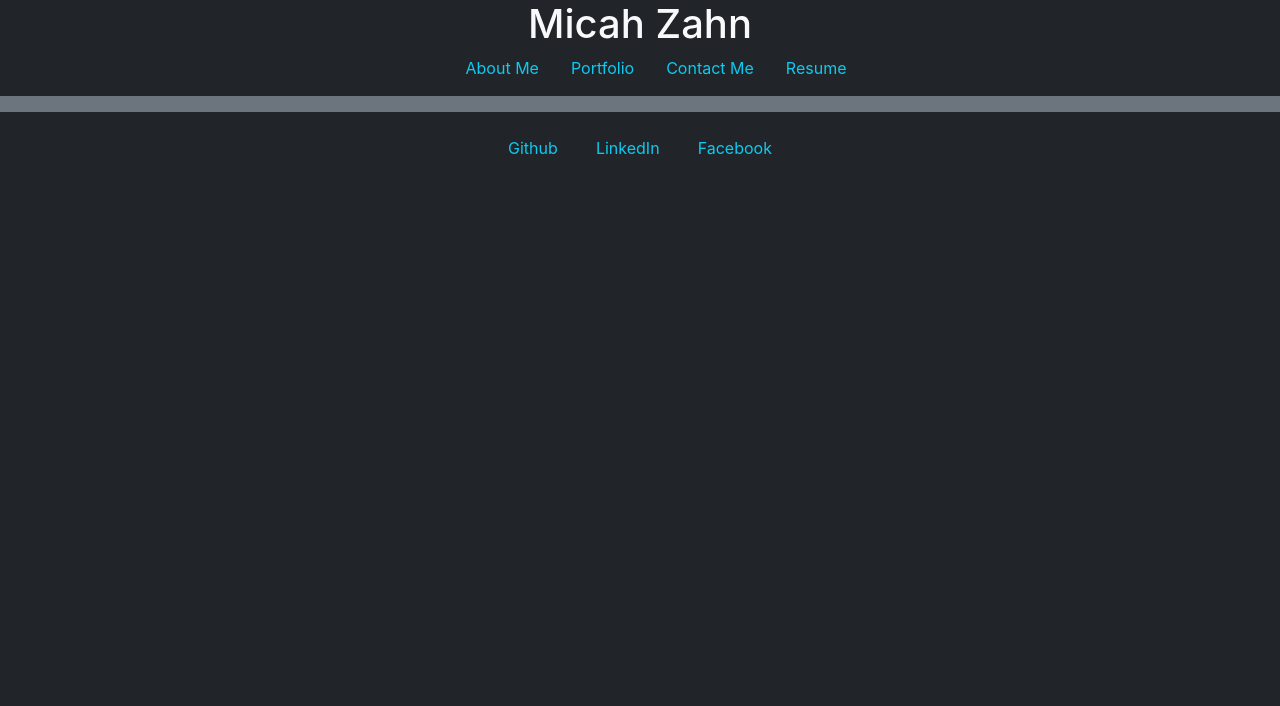
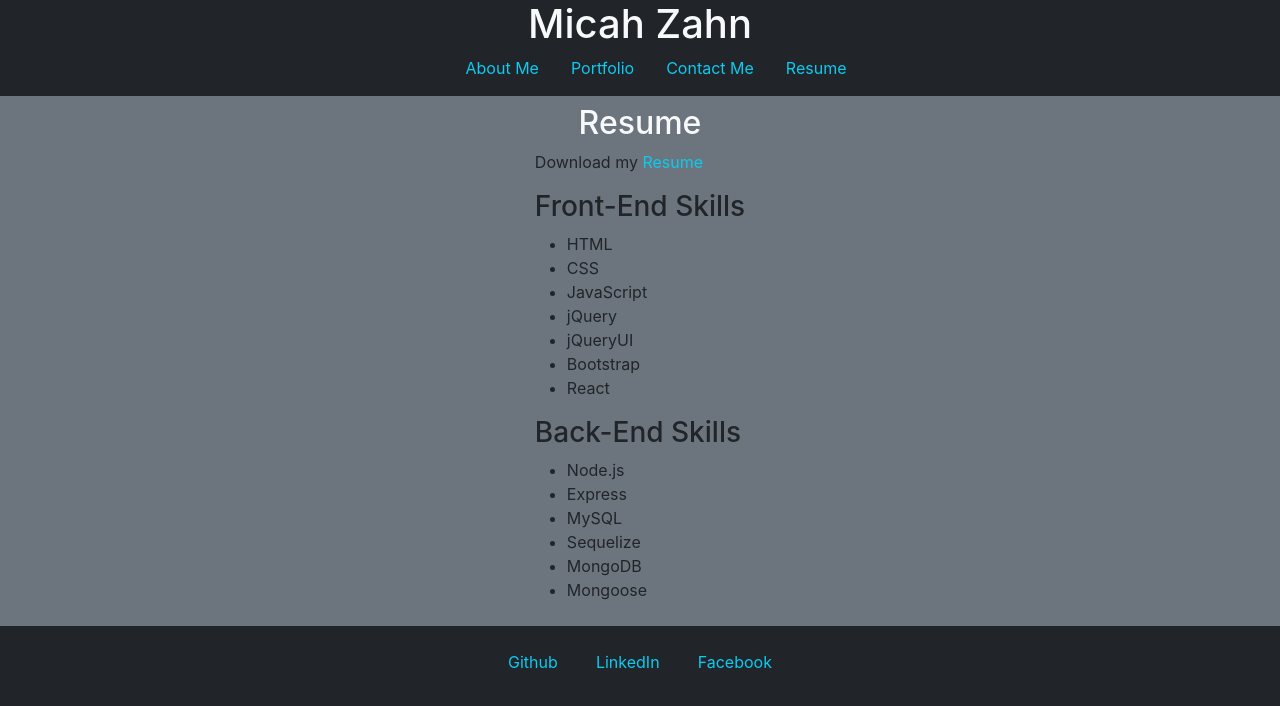
Before and after one commit to Mazattack1999/my-react-portfolio, a React (Create React App) app: page /resume in a window 1280 px wide. Both pictures are taken after a click on the element "Resume". Shown: the top 706 px of the page. Built offline with nearby package versions, Linux system fonts and the light colour scheme.

Commit message:
add initial resume section

```diff
--- a/src/App.js
+++ b/src/App.js
@@ -5,6 +5,7 @@ import Nav from './components/Nav';
 import About from './components/About';
 import Footer from './components/Footer';
 import Contact from './components/Contact';
+import Resume from './components/Resume';
 
 function App() {
   // navigation tabs
@@ -46,6 +47,9 @@ function App() {
 
         {/* Contact section */}
         {currentTab.name === "Contact Me" && <Contact />}
+
+        {/* Resume section */}
+        {currentTab.name === "Resume" && <Resume />}
       </main>
       <Footer />
     </>
--- /dev/null
+++ b/src/components/Resume.js
@@ -0,0 +1,41 @@
+
+
+function Resume() {
+
+    return (
+        <section className="d-flex flex-column align-items-center">
+            <h2 className="text-light">Resume</h2>
+
+            <div>
+                <p>Download my <a className="text-info" href={require('../assets/documents/resume.pdf')} download>Resume</a></p>
+
+                <div>
+                    <h3>Front-End Skills</h3>
+                    <ul>
+                        <li>HTML</li>
+                        <li>CSS</li>
+                        <li>JavaScript</li>
+                        <li>jQuery</li>
+                        <li>jQueryUI</li>
+                        <li>Bootstrap</li>
+                        <li>React</li>
+                    </ul>
+                </div>
+
+                <div>
+                    <h3>Back-End Skills</h3>
+                    <ul>
+                        <li>Node.js</li>
+                        <li>Express</li>
+                        <li>MySQL</li>
+                        <li>Sequelize</li>
+                        <li>MongoDB</li>
+                        <li>Mongoose</li>
+                    </ul>
+                </div>
+            </div>
+        </section>
+    )
+}
+
+export default Resume;
```
Also changed, not shown: 1 other file (tests, documents, lock files or other folders).
